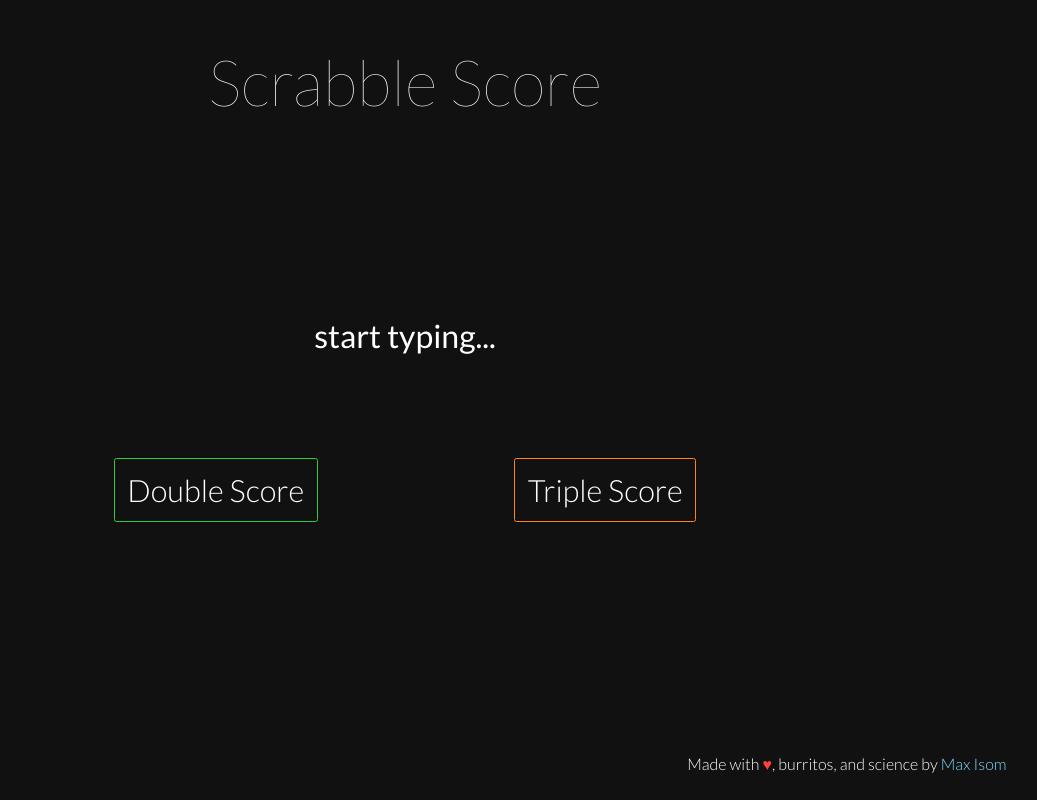
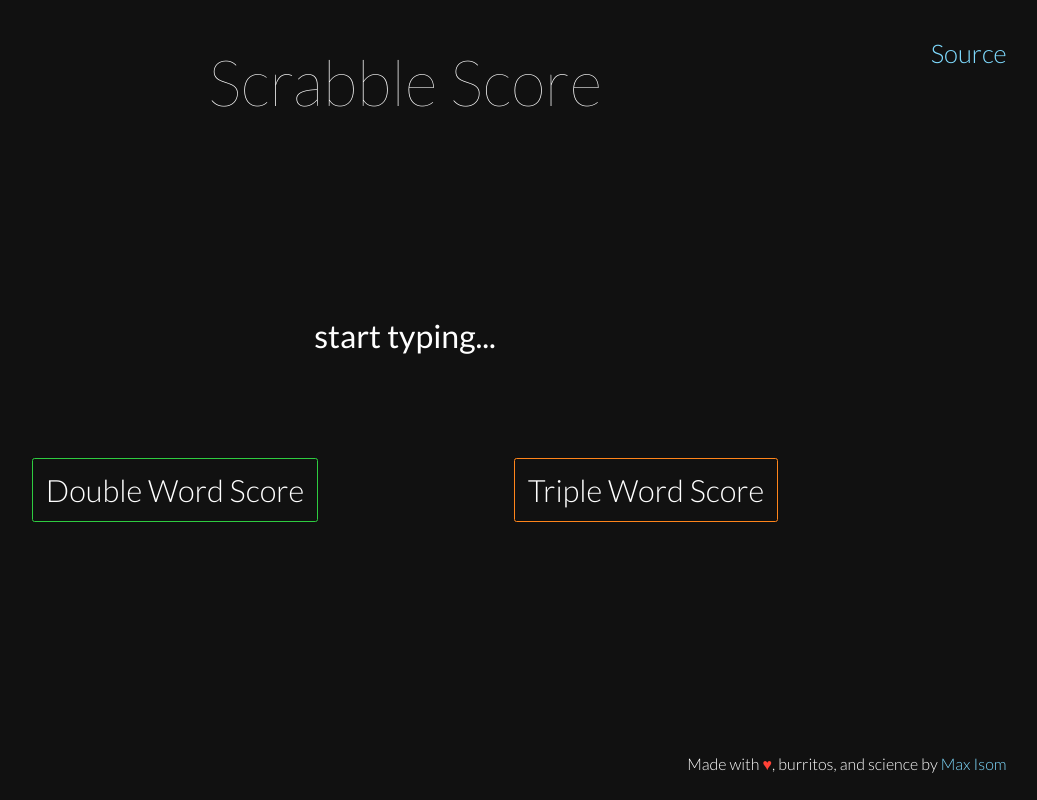
Before and after one commit to codetheweb/scrabblescore, a plain HTML site: page index.html in a window 1280 px wide. Shown: the whole page, without its empty margins (235-1272 px from the left). Drawn offline with Linux system fonts and the light colour scheme.

Commit message:
Update 2016-09-24T02:23:59.495Z

```diff
--- a/index.html
+++ b/index.html
@@ -1 +1 @@
-<!DOCTYPE html><html><head><title>Scrabble</title><meta name="viewport" content="user-scalable=no,initial-scale=1,maximum-scale=1,minimum-scale=1,width=device-width,height=device-height"></head><body style="background:#111111"><div id="rotateScreen">Rotate.<br>Or &#128187;.</div><h1>Scrabble Score</h1><div id="container"><div id="score"></div><textarea id="invisibleInput" autofocus></textarea><div id="text"><span id="message">start typing...</span></div><div id="multipliers"><button id="M2x">Double Score</button> <button id="M3x">Triple Score</button></div><div id="sponser-message">Made with <span class="heart">&hearts;</span>, burritos, and science by <a href="https://maxisom.me">Max Isom</a></div></div><link rel="stylesheet" href="main.min.css"><link href="https://fonts.googleapis.com/css?family=Lato:100,300,400%7COswald" rel="stylesheet"><script src="main.min.js" charset="utf-8"></script></body></html>
+<!DOCTYPE html><html><head><title>Scrabble</title><meta name="viewport" content="user-scalable=no,initial-scale=1,maximum-scale=1,minimum-scale=1,width=device-width,height=device-height"></head><body style="background:#111111"><div id="rotateScreen">Rotate.<br>Or &#128187;.</div><h1>Scrabble Score</h1><div id="source"><a target="_blank" href="https://github.com/codetheweb/scrabblescore/">Source</a></div><div id="container"><div id="score"></div><textarea id="invisibleInput" autofocus autocorrect="off" autocapitalize="off" spellcheck="false"></textarea><div id="text"><span id="message">start typing...</span></div><div id="multipliers"><button id="M2x">Double Word Score</button> <button id="M3x">Triple Word Score</button></div><div id="sponser-message">Made with <span class="heart">&hearts;</span>, burritos, and science by <a target="_blank" href="https://maxisom.me">Max Isom</a></div></div><link rel="stylesheet" href="main.min.css"><link href="https://fonts.googleapis.com/css?family=Lato:100,300,400%7COswald" rel="stylesheet"><script src="main.min.js" charset="utf-8"></script></body></html>
```
Also changed, not shown: main.min.css, main.min.js.
